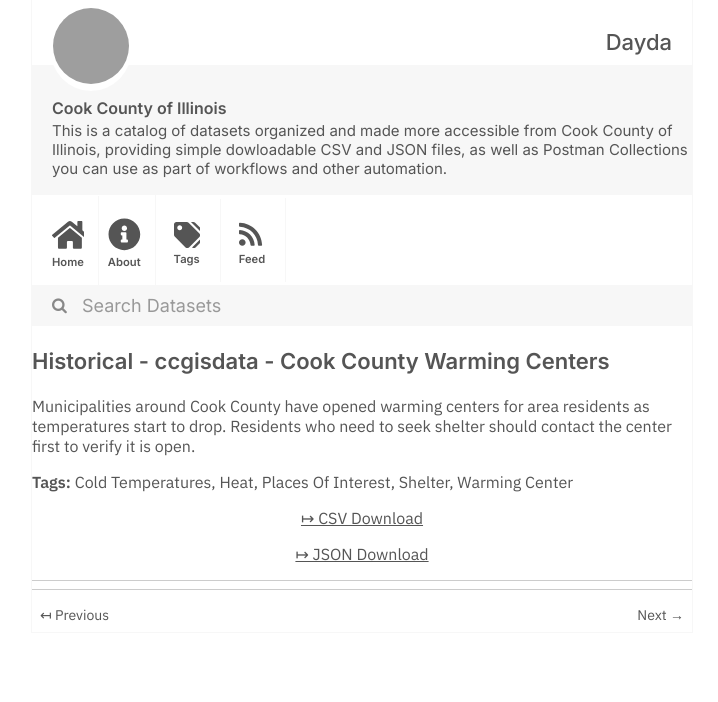
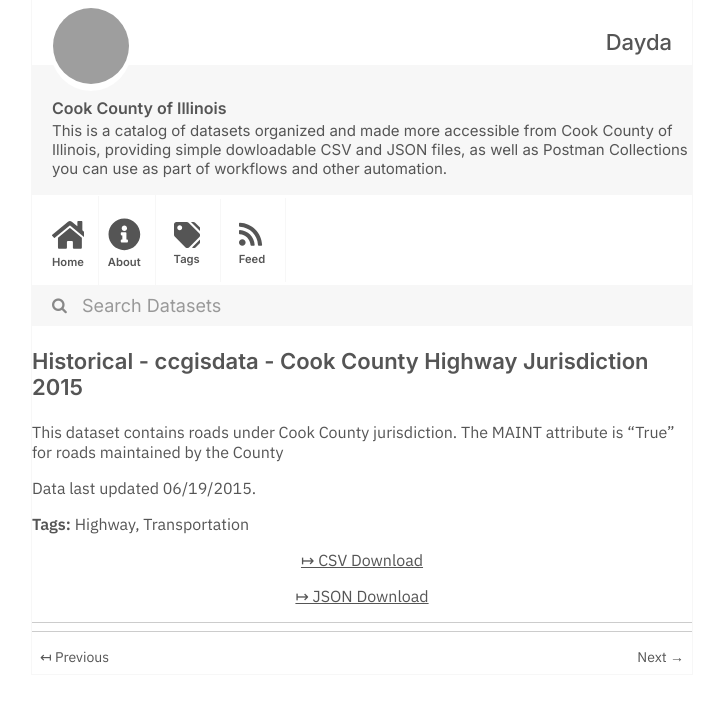
Before and after one commit to dayda-entities/cook-county-of-illinois, a Jekyll site: the page built from _posts/2020-11-10-historical-ccgisdata-cook-coun.md, in a window 1280 px wide, cut to the strip 0-702 px from the top of the page. Shown: the whole strip, without its empty margins (278-996 px from the left). Built offline with Jekyll 4.4.1, drawn with Linux system fonts in a browser that asks for light colours; grey boxes are pictures that could not be loaded.

Commit message:
Publish Data

```diff
--- a/_posts/2020-11-10-historical-ccgisdata-cook-coun.md
+++ b/_posts/2020-11-10-historical-ccgisdata-cook-coun.md
@@ -1,22 +1,21 @@
 ---
-title: Historical - ccgisdata - Cook County Warming Centers
-created: '2020-11-10T16:57:53.402968'
-modified: '2020-11-10T16:57:53.402981'
+title: Historical - ccgisdata - Cook County Highway Jurisdiction 2015
+created: '2020-11-10T16:57:57.191805'
+modified: '2020-11-10T16:57:57.191816'
 state: active
 type: dataset
 tags:
-  - Cold Temperatures
-  - Heat
-  - Places Of Interest
-  - Shelter
-  - Warming Center
+  - Highway
+  - Transportation
 groups:
   - Local Government
 csv_url: >-
-  https://datacatalog.cookcountyil.gov/api/views/2xa4-644r/rows.csv?accessType=DOWNLOAD
+  https://datacatalog.cookcountyil.gov/api/views/dt9b-rg99/rows.csv?accessType=DOWNLOAD
 json_url: >-
-  https://datacatalog.cookcountyil.gov/api/views/2xa4-644r/rows.json?accessType=DOWNLOAD
+  https://datacatalog.cookcountyil.gov/api/views/dt9b-rg99/rows.json?accessType=DOWNLOAD
 layout: post
 
 ---
-Municipalities around Cook County have opened warming centers for area residents as temperatures start to drop. Residents who need to seek shelter should contact the center first to verify it is open.
+This dataset contains roads under Cook County jurisdiction. The MAINT attribute is "True" for roads maintained by the County
+
+Data last updated 06/19/2015.
```
